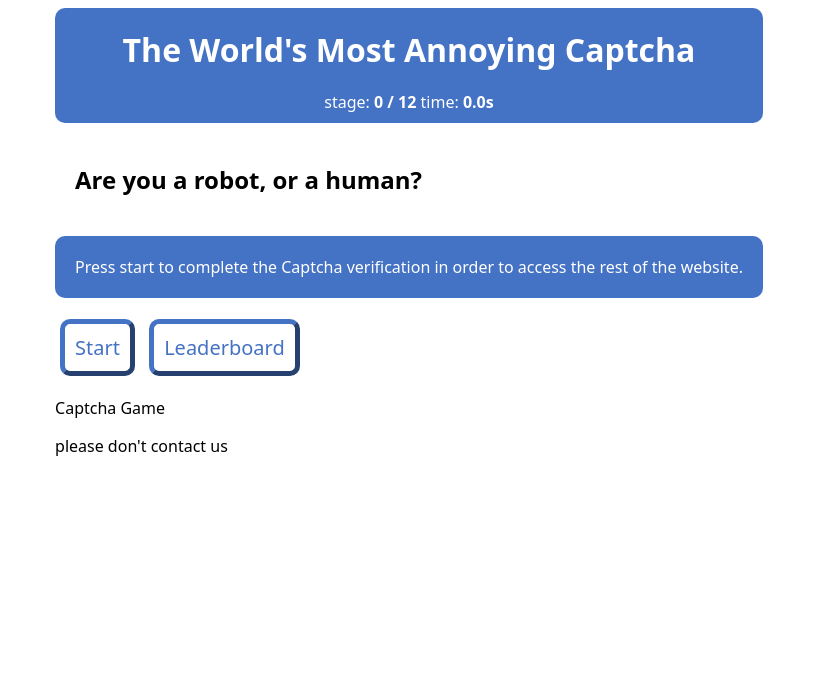
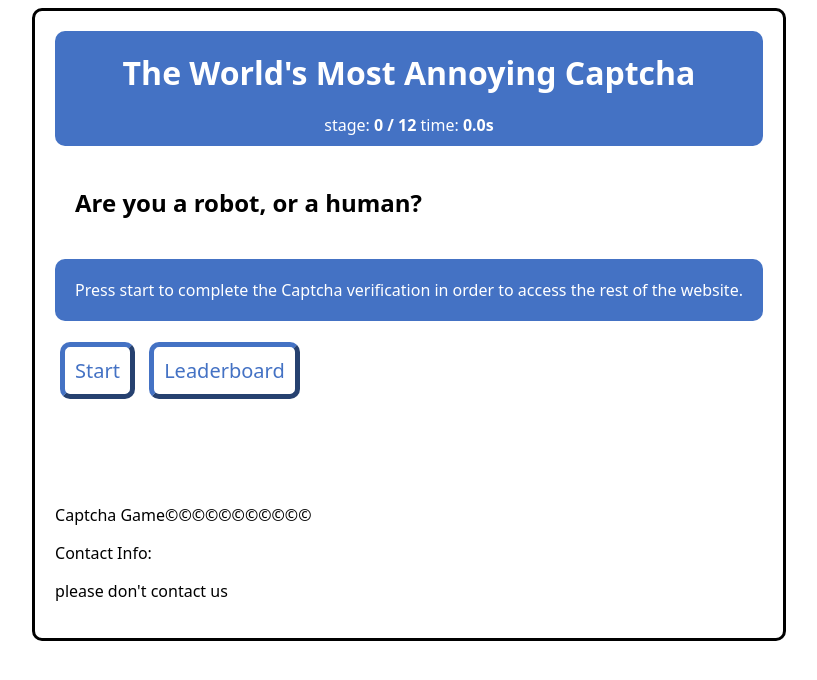
Before and after one commit to cadenceplays/ESAP-final-project, a Flask app: page / in a window 1280 px wide. Shown: the top 680 px of the page, without its empty margins (231-1048 px from the left). Run offline with Flask 3, Linux system fonts and the light colour scheme.

Commit message:
Style stuff

```diff
--- a/final_project/static/css/styles.css
+++ b/final_project/static/css/styles.css
@@ -75,7 +75,9 @@ button{
 
 .game-container{
     font-family: system-ui, -apple-system, BlinkMacSystemFont, 'Segoe UI', Roboto, Oxygen, Ubuntu, Cantarell, 'Open Sans', 'Helvetica Neue', sans-serif;
-
+    border: solid;
+    border-radius: 10px;
+    padding: 20px;
 }
 
 .game-title{
--- a/final_project/templates/home.html
+++ b/final_project/templates/home.html
@@ -20,9 +20,11 @@
 
                 <a href="/game" class="button-link"><button type="button">Start</button></a>
                 <a href="/leaderboard" class="button-link"><button type="button">Leaderboard</button></a>
+                <p></p>
+                <p  style="margin-top: 100px;">Captcha Game©©©©©©©©©©©</p>
+                <p>Contact Info: </p>
+                <p>please don't contact us</p>
 
-                <p>Captcha Game</p>
-                <p>please don't contact us</p>
             </header>
 
         </div>
--- a/final_project/templates/leaderboard.html
+++ b/final_project/templates/leaderboard.html
@@ -12,6 +12,9 @@
             <h1 id = "hall-of-fame">Hall of Fame</h1>
             <ol id="scores-list"></ol>
             <a href="/" class="button-link"><button type="button">back</button></a>
+            <p  style="margin-top: 100px;">Captcha Game©©©©©©©©©©©</p>
+            <p>Contact Info: </p>
+            <p>please don't contact us</p>
             <script>
                 fetch('api/leaderboard')
                     .then(res => res.json())
--- a/final_project/templates/start.html
+++ b/final_project/templates/start.html
@@ -19,7 +19,8 @@
 
             <main id="captcha-box">
             </main>
-            <p>Captcha Game</p>
+            <p  style="margin-top: 100px;">Captcha Game©©©©©©©©©©©</p>
+            <p>Contact Info: </p>
             <p>please don't contact us</p>
 
             <a href="/" class="button-link restart"><button class = "restart" type="button">Restart</button></a>
```
Also changed, not shown: final_project/static/js/timer.js (+11 -0 lines).
